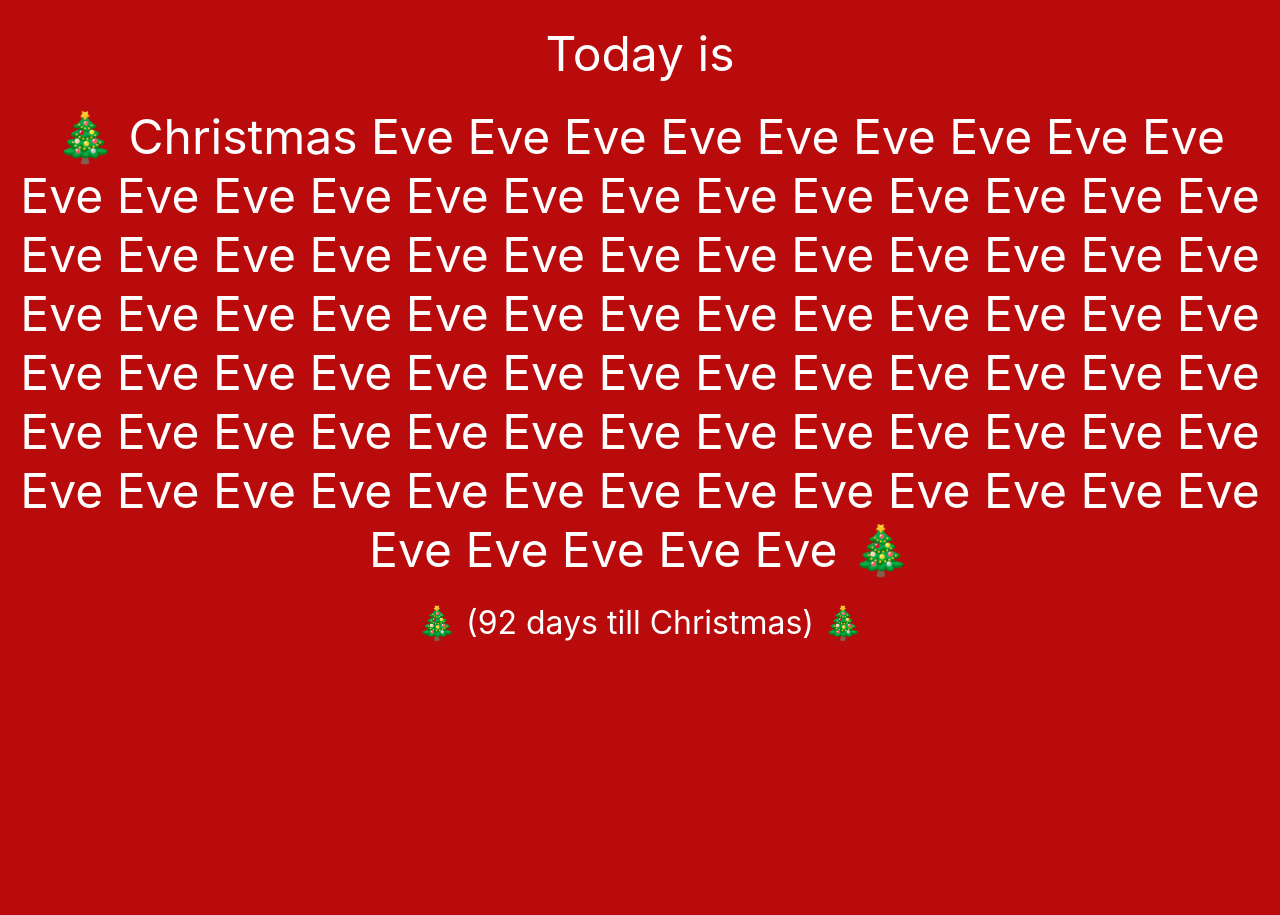
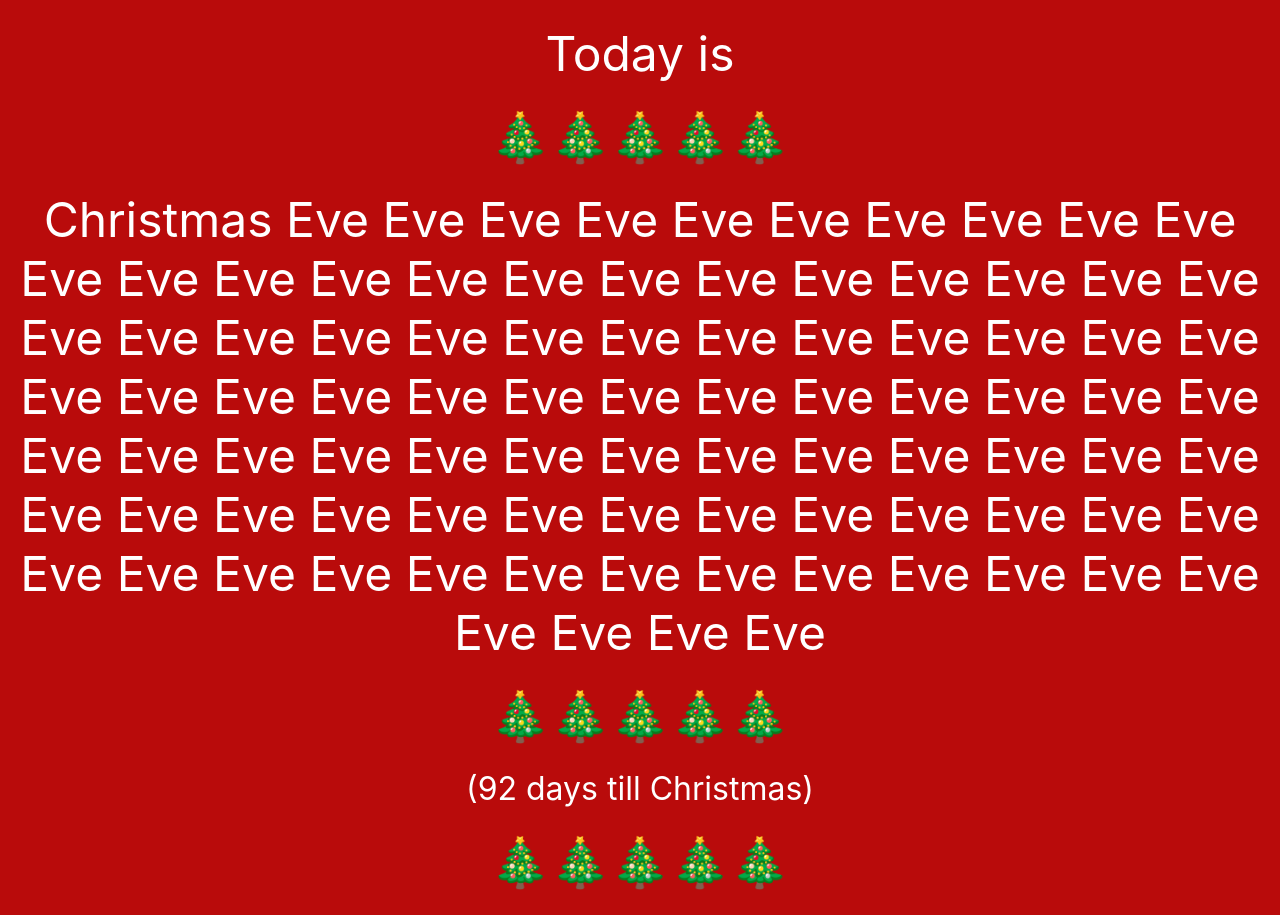
Before and after one commit to tweeres04/xmas-eve, a website built with webpack: page src/index.html in a window 1280 px wide. Before the commit the page ends 800 px from the top, so only its background shows below. Built offline with nearby package versions, Linux system fonts and the light colour scheme.

Commit message:
Better mobile view; Hashed js file for cache busting

```diff
--- a/package.json
+++ b/package.json
@@ -14,7 +14,7 @@
 	},
 	"scripts": {
 		"clean": "rm -rf dist",
-		"build": "yarn clean && webpack --config webpack.config.js && cp src/index.html dist/",
+		"build": "yarn clean && webpack --config webpack.config.js",
 		"start": "webpack --watch",
 		"deploy": "./scripts/deploy.sh"
 	}
--- a/src/index.html
+++ b/src/index.html
@@ -27,8 +27,10 @@
 
 	<body>
 		<p>Today is</p>
+		<p class="christmas-trees">🎄🎄🎄🎄🎄</p>
 		<p id="today"></p>
+		<p class="christmas-trees">🎄🎄🎄🎄🎄</p>
 		<p id="daysTillChristmas"></p>
+		<p class="christmas-trees">🎄🎄🎄🎄🎄</p>
 	</body>
-	<script src="main.js"></script>
 </html>
--- a/src/index.js
+++ b/src/index.js
@@ -13,13 +13,13 @@ if (today > xmas) {
 
 const difference = differenceInDays(xmas, today);
 
-todayDiv.textContent = `🎄 Christmas ${buildEves([], difference)}`;
-daysTillChristmasDiv.textContent = `🎄 (${difference} day${
+todayDiv.textContent = `Christmas ${buildEves([], difference)}`;
+daysTillChristmasDiv.textContent = `(${difference} day${
 	difference === 1 ? '' : 's'
-} till Christmas) 🎄`;
+} till Christmas)`;
 
 function buildEves(currentEves, numberOfEves) {
 	return numberOfEves > 0
 		? buildEves([...currentEves, 'Eve'], numberOfEves - 1)
-		: [...currentEves, '🎄'].join(' ');
+		: currentEves.join(' ');
 }
--- a/webpack.config.js
+++ b/webpack.config.js
@@ -2,6 +2,7 @@ const htmlWebpackPlugin = require('html-webpack-plugin');
 
 module.exports = {
 	mode: 'production',
+	output: { filename: '[hash].js' },
 	plugins: [
 		new htmlWebpackPlugin({
 			template: 'src/index.html'
```
